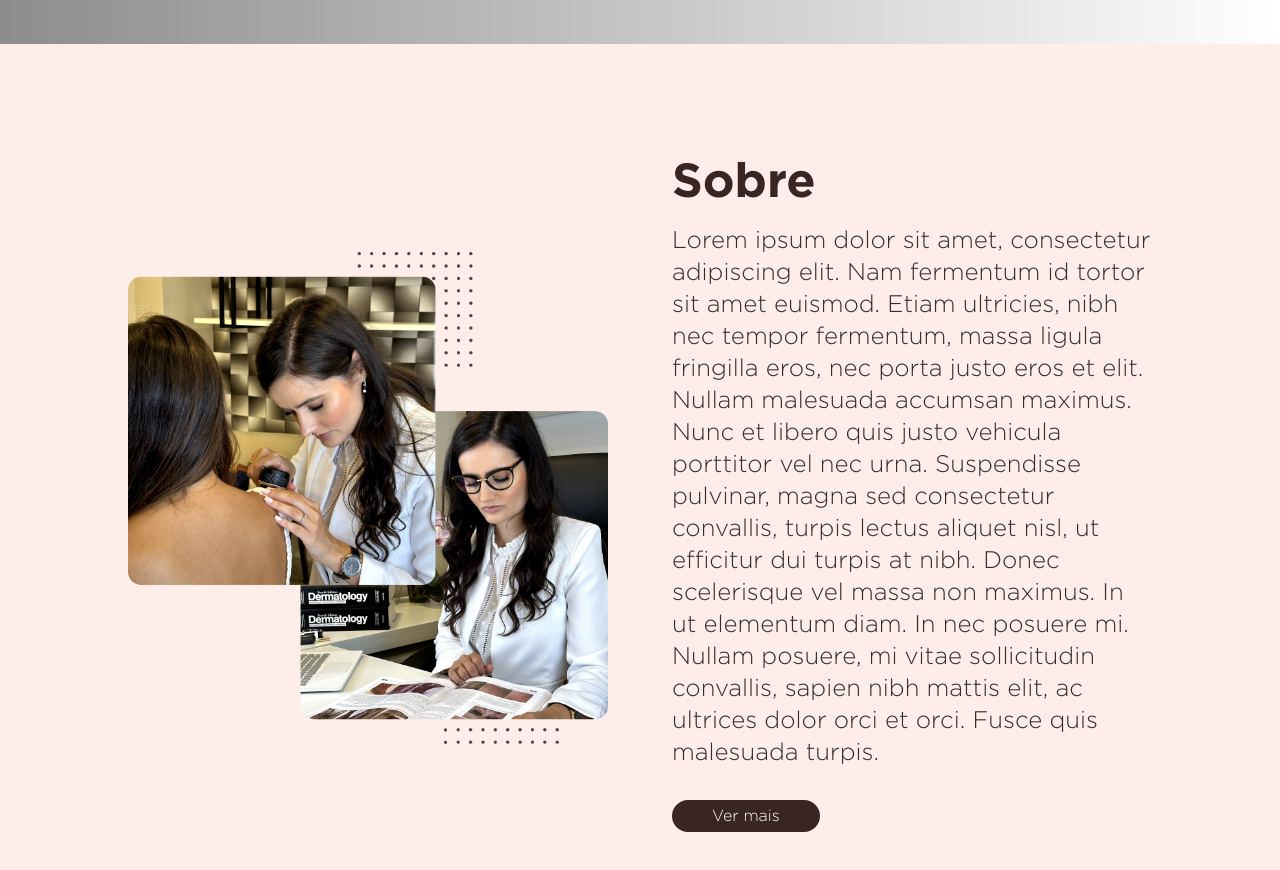
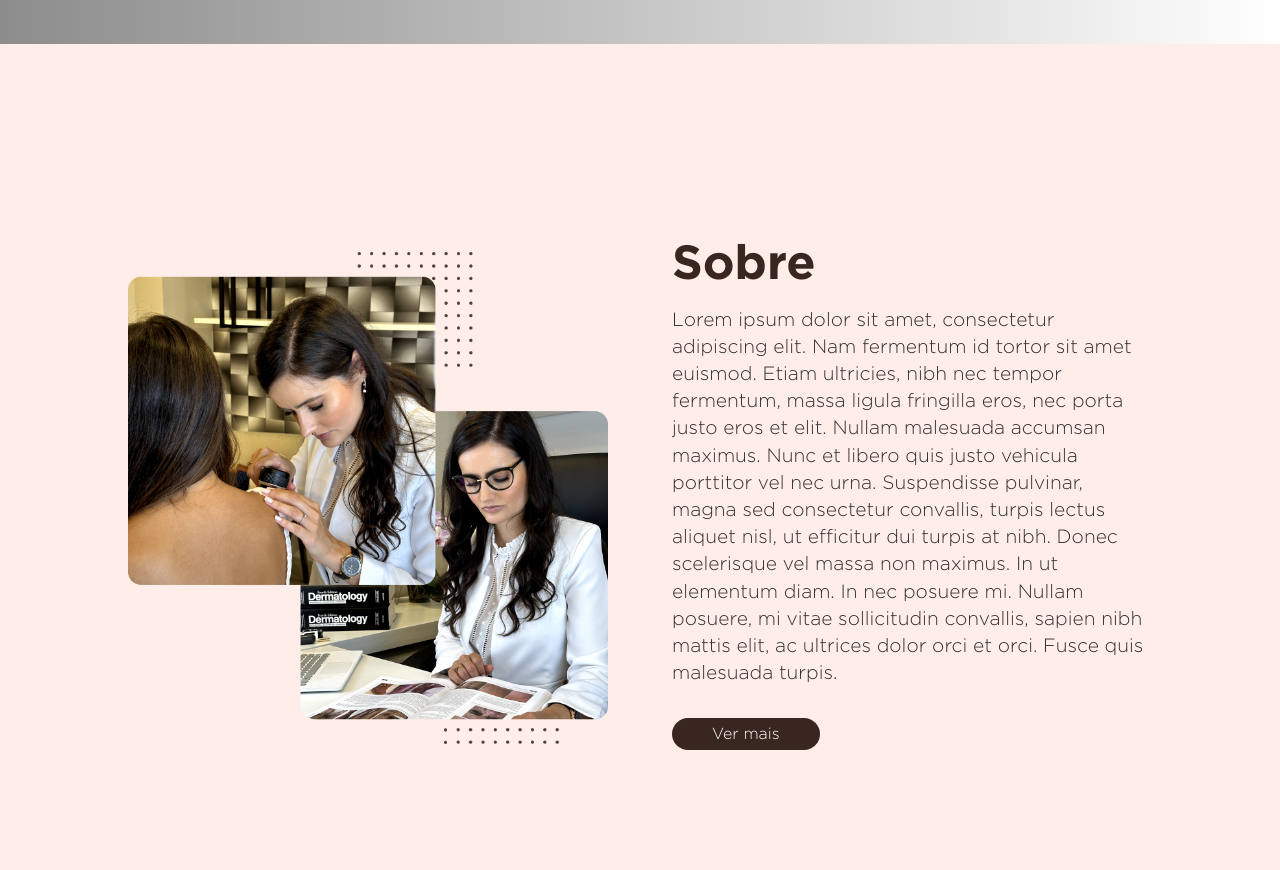
Before and after one commit to gabrielbigliardi/annakampmann, a Next.js app: page / in a window 1280 px wide. Shown: the part 820-1690 px from the top of the page. Built offline with nearby package versions, Linux system fonts and the light colour scheme.

Commit message:
hero about 2

```diff
--- a/app/globals.css
+++ b/app/globals.css
@@ -230,11 +230,20 @@ body {
   }
 
   .about-text-desktop p {
-    font-size: 1.5rem;
-    line-height: 2rem;
+    font-size: 1.2rem;
+    line-height: 1.7rem;
   }
 
   .about-text-desktop a {
     align-self: self-start;
   }
 }
+
+
+@media (min-width: 1499px) {
+
+  .about-text-desktop p {
+    font-size: 1.5rem;
+    line-height: 2rem;
+  }
+}
```
